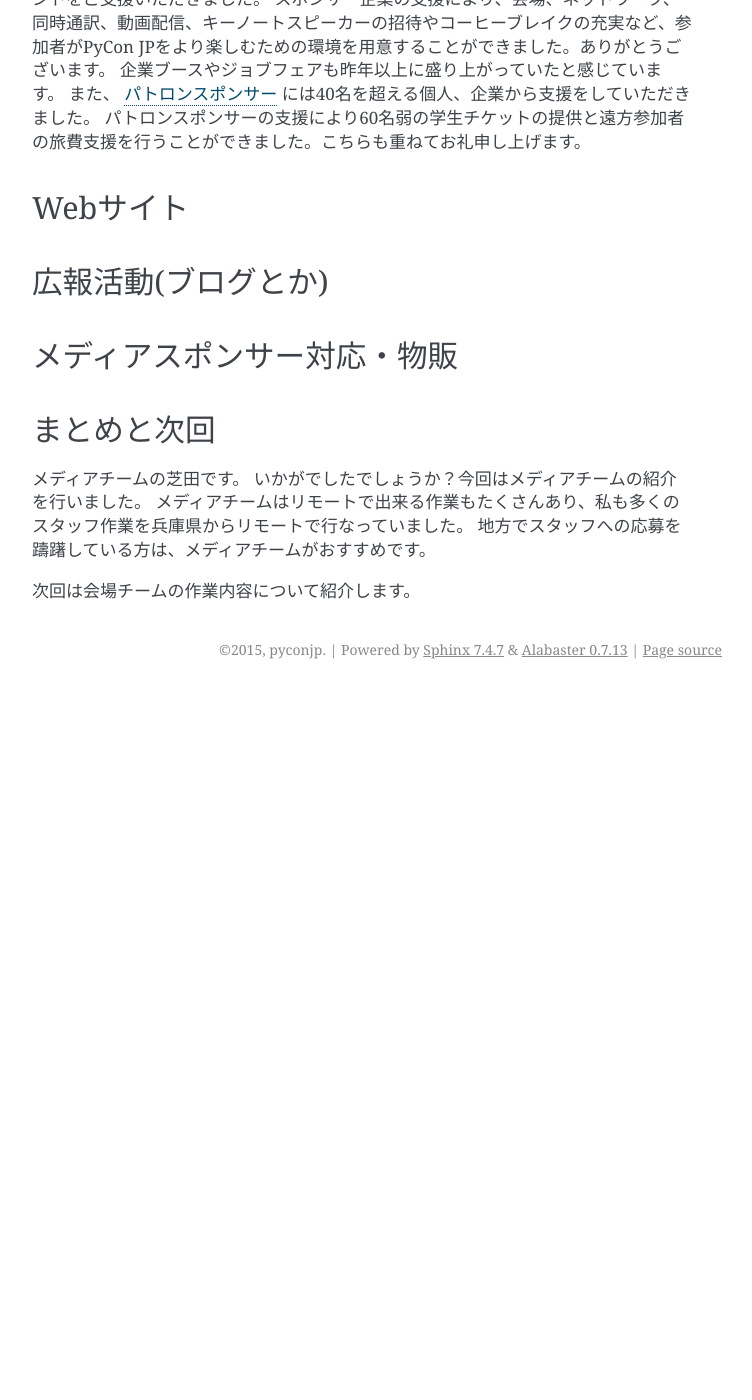
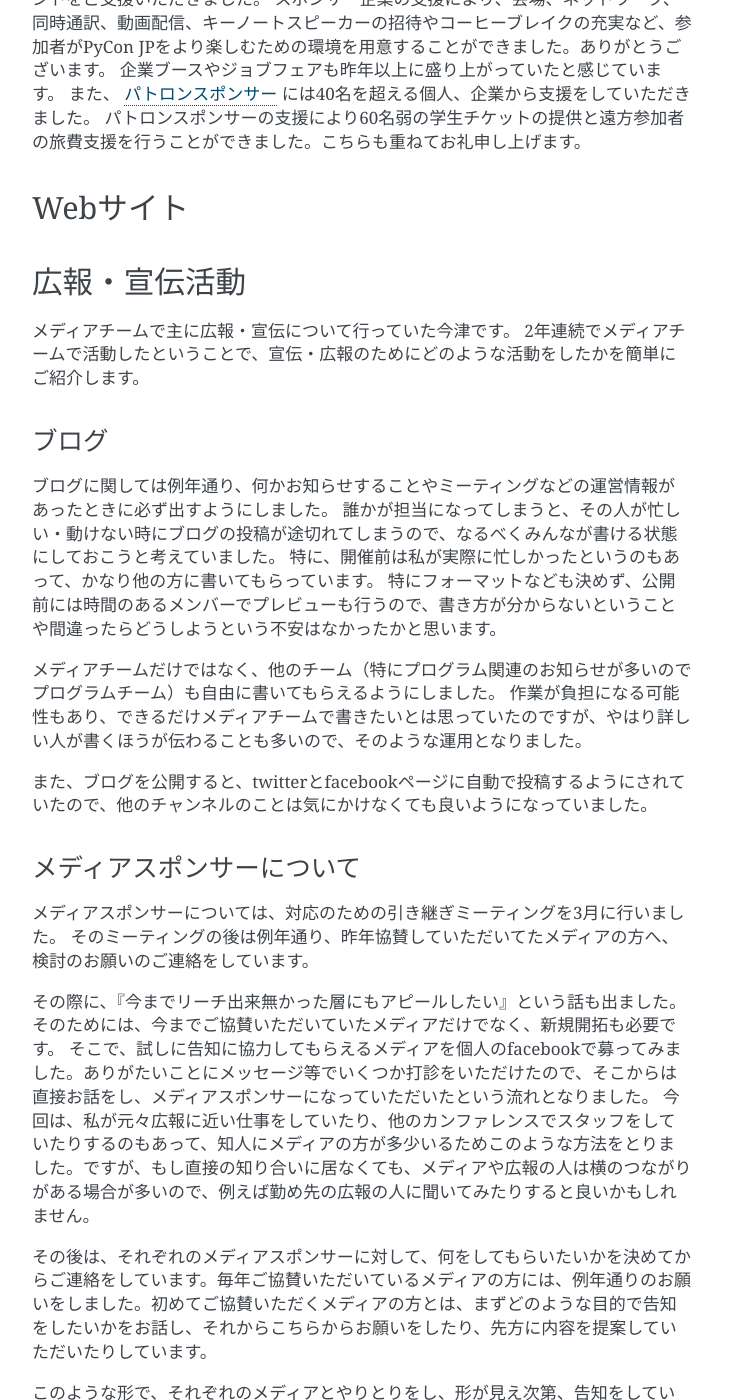
Before and after one commit to pyconjp/codezine-after-reports2015, a Sphinx documentation site: the page built from source/01_media.rst, in a window 1280 px wide and 1400 px high, scrolled down 2250 px. Shown: the whole window, without its empty margins (388-1140 px from the left). Built offline with Sphinx 7.4.7, drawn with Linux system fonts in a browser that asks for light colours; before the commit the page ends 2939 px from its top, so only the background shows below that; some of the changed text lies outside the part shown.

Commit message:
広報・宣伝活動を追加しました

```diff
--- a/source/01_media.rst
+++ b/source/01_media.rst
@@ -59,8 +59,57 @@ Webサイト
 =========
 
 
-広報活動(ブログとか)
+広報・宣伝活動
 ======================
+メディアチームで主に広報・宣伝について行っていた今津です。
+2年連続でメディアチームで活動したということで、宣伝・広報のためにどのような活動をしたかを簡単にご紹介します。
+
+ブログ
+----------
+ブログに関しては例年通り、何かお知らせすることやミーティングなどの運営情報があったときに必ず出すようにしました。
+誰かが担当になってしまうと、その人が忙しい・動けない時にブログの投稿が途切れてしまうので、なるべくみんなが書ける状態にしておこうと考えていました。
+特に、開催前は私が実際に忙しかったというのもあって、かなり他の方に書いてもらっています。
+特にフォーマットなども決めず、公開前には時間のあるメンバーでプレビューも行うので、書き方が分からないということや間違ったらどうしようという不安はなかったかと思います。
+
+メディアチームだけではなく、他のチーム（特にプログラム関連のお知らせが多いのでプログラムチーム）も自由に書いてもらえるようにしました。
+作業が負担になる可能性もあり、できるだけメディアチームで書きたいとは思っていたのですが、やはり詳しい人が書くほうが伝わることも多いので、そのような運用となりました。
+
+また、ブログを公開すると、twitterとfacebookページに自動で投稿するようにされていたので、他のチャンネルのことは気にかけなくても良いようになっていました。
+
+
+メディアスポンサーについて
+----------
+メディアスポンサーについては、対応のための引き継ぎミーティングを3月に行いました。
+そのミーティングの後は例年通り、昨年協賛していただいてたメディアの方へ、検討のお願いのご連絡をしています。
+
+その際に、『今までリーチ出来無かった層にもアピールしたい』という話も出ました。そのためには、今までご協賛いただいていたメディアだけでなく、新規開拓も必要です。
+そこで、試しに告知に協力してもらえるメディアを個人のfacebookで募ってみました。ありがたいことにメッセージ等でいくつか打診をいただけたので、そこからは直接お話をし、メディアスポンサーになっていただいたという流れとなりました。
+今回は、私が元々広報に近い仕事をしていたり、他のカンファレンスでスタッフをしていたりするのもあって、知人にメディアの方が多少いるためこのような方法をとりました。ですが、もし直接の知り合いに居なくても、メディアや広報の人は横のつながりがある場合が多いので、例えば勤め先の広報の人に聞いてみたりすると良いかもしれません。
+
+その後は、それぞれのメディアスポンサーに対して、何をしてもらいたいかを決めてからご連絡をしています。毎年ご協賛いただいているメディアの方には、例年通りのお願いをしました。初めてご協賛いただくメディアの方とは、まずどのような目的で告知をしたいかをお話し、それからこちらからお願いをしたり、先方に内容を提案していただいたりしています。
+
+このような形で、それぞれのメディアとやりとりをし、形が見え次第、告知をしていただいています。
+
+
+各種レポート
+----------
+このレポートもそうですが、PyCon JPでは毎年、開催前レポート等の連載を行っています。
+内容は各チーム、各担当に書いてもらうのですが、スケジュールを調整したり、内容のアウトラインを作成するのもメディアチームの担当です。
+そのためには、どのチームで誰が何を担当しているのかを、ざっくりですが知っておく必要があります。
+
+ということを、このレポートと同様にCodeZineに掲載いただいていた『PyCon JP 2015 開催前レポート』を進めている時に痛感しました。
+そこで、月に1回行っている作業日の際に、誰が何をしているのかを聞いたり、他の人のチケットを見て確認したりしていました。
+
+その辺りに関しては、このレポートは開催前レポートよりは円滑に進めていけてるのではないかな、と思います。内容も、これから各チームがたくさん書いてくれると思うので、みなさま楽しみにしておいてくださいね。
+
+
+良かったこと・反省点
+----------
+反省点としては、まずメディアスポンサーの方については、挨拶だけでなく、事前告知や当日についての連絡をもっと早めにできればよかったと思いました。
+また、運営については、他チームとの連携が難しかったことがあげられます。メディアチームは広報の役目をしているので、他のチームがいつどんなことをしているのかをもっと把握できていたほうがよかったと感じています。
+
+逆に良かったことは、チーム内でちゃんと助け合えた感触があったことです。忙しそうなメンバーが居たときに『これはこっちで巻き取ろうか？』というやりとりが、昨年よりできていたように思います。
+また、新しい媒体とのやりとりができたことも、今後につながってよかったと思います。
 
 
 メディアスポンサー対応・物販
```
